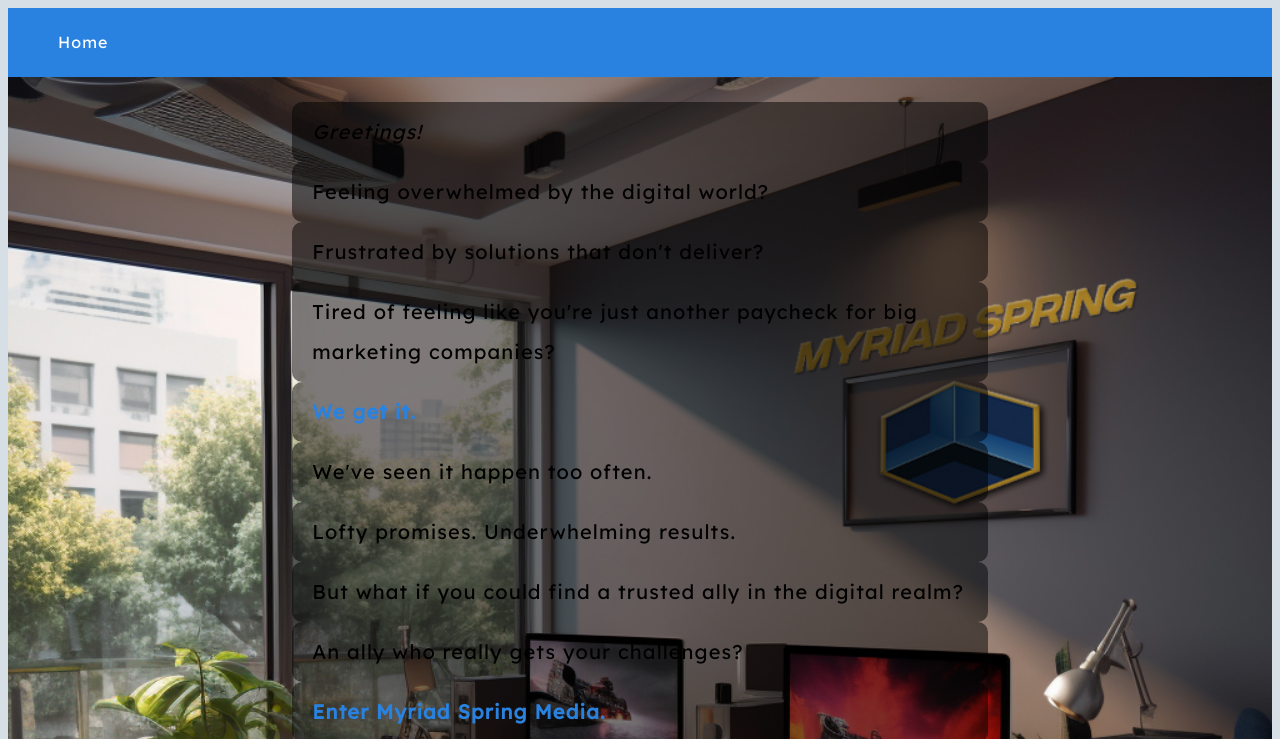
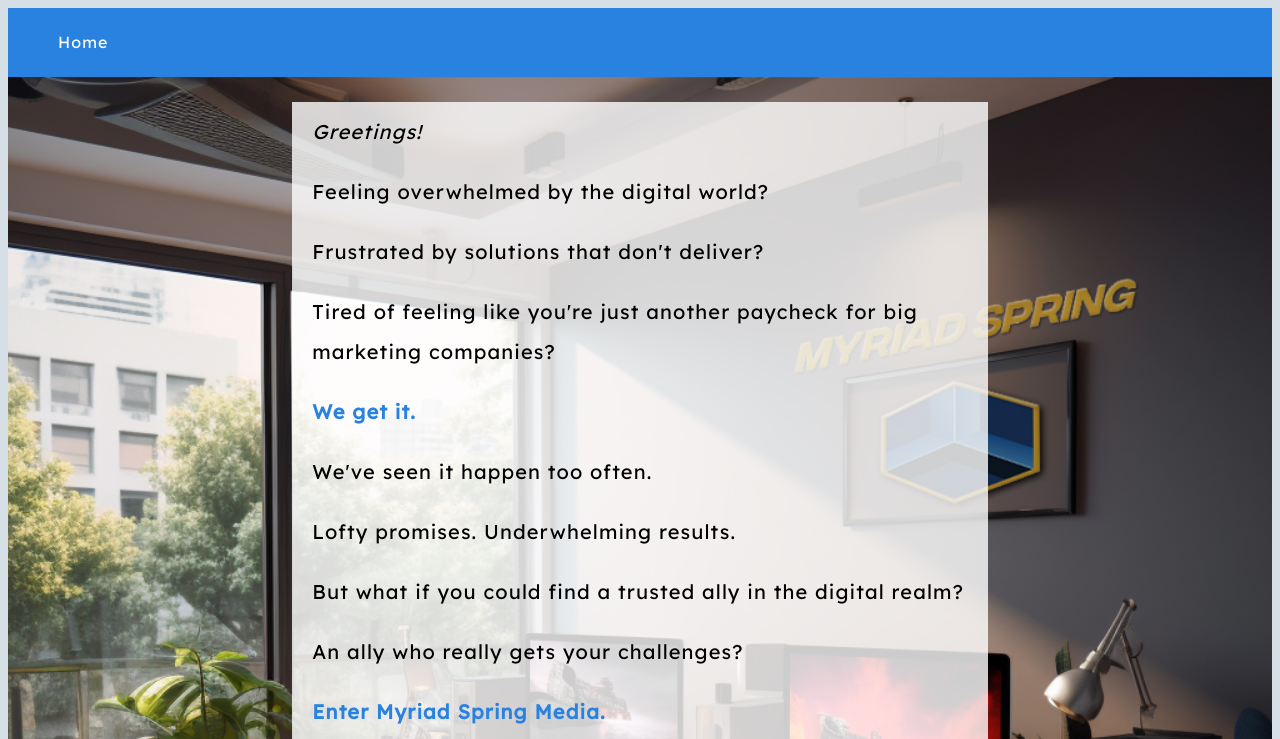
Before and after one commit to Myriad-Spring-Strategy/Our-Strategy, a plain HTML site: page index.html in a window 1280 px wide. Shown: the top 739 px of the page. Drawn offline with Linux system fonts and the light colour scheme.

Commit message:
Update styles.css

```diff
--- a/styles.css
+++ b/styles.css
@@ -105,11 +105,12 @@ p {
        font-size: 20px;
     color: #000000; /* Updated color */
     line-height: 2em;
-    background-color: rgba(0, 0, 0, 0.5); /* Semi-transparent black background */
+    background-color: rgba(255, 255, 255, 0.8);
     padding: 10px 20px; /* Padding around the text */
     max-width: 60%; /* Restrict the width of the box */
     margin: auto; /* Center the box */
-    border-radius: 10px; /* Rounded corners */
+
+     text-align: left; /* Left-aligned text */
   }
 .quote {
   font-size: 2.5em;
```
